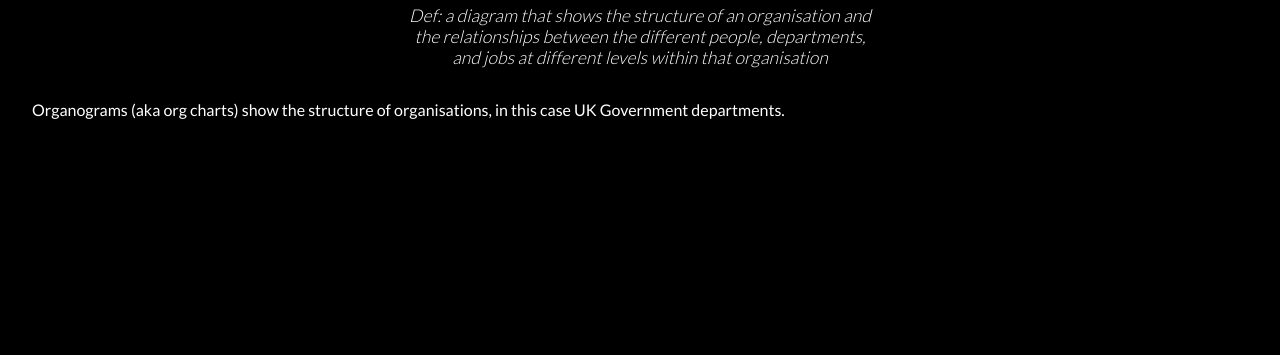
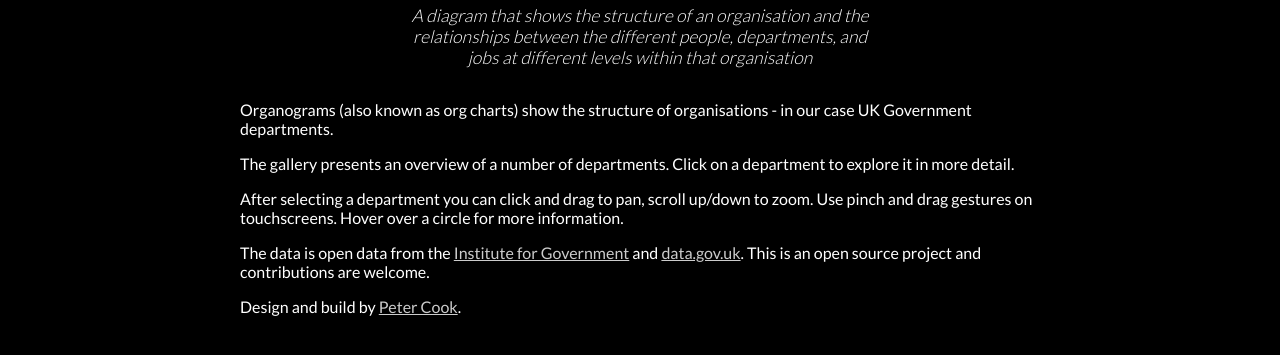
Before and after one commit to peterrcook/organograms, a plain HTML site: page app/index.html in a window 1280 px wide. Both pictures are taken after a click on the element 1252 px from the left and 770 px from the top of the page. Shown: the part 101-456 px from the top of the page. Drawn offline with Linux system fonts and the light colour scheme.

Commit message:
Populate help panel

```diff
--- a/app/css/style.css
+++ b/app/css/style.css
@@ -4,6 +4,16 @@
   background-color: #000;
   color: #fff;
   margin: 0;
+}
+
+a, a:visited {
+    color: #ccc;
+    text-decoration: underline;
+    transition: opacity 0.3s;
+}
+
+a:hover {
+    opacity: 0.5;
 }
 
 .close-button {
@@ -24,6 +34,8 @@
 
 #wrapper {
     position: relative;
+    max-width: 80rem;
+    margin: 0 auto;
 }
 
 #wrapper .panel {
@@ -91,6 +103,7 @@
 }
 
 #gallery .item .label {
+    font-size: 0.9rem;
     text-transform: uppercase;
     color: #aaa;
     text-align: center;
@@ -206,6 +219,13 @@
     text-align: center;
 }
 
+#help .content {
+    font-size: 1rem;
+    max-width: 50rem;
+    margin: 0 auto;
+}
+
+
 @media screen and (min-width: 30em) and (max-width: 60em) {
     #gallery .item {
         flex-basis: 50%;
--- a/app/index.html
+++ b/app/index.html
@@ -111,10 +111,14 @@
     <div id="help" class="panel">
       <div class="header">
         <h1>Organograms</h1>
-        <h2>Def: a diagram that shows the structure of an organisation and the relationships between the different people, departments, and jobs at different levels within that organisation</h2>
+        <h2>A diagram that shows the structure of an organisation and the relationships between the different people, departments, and jobs at different levels within that organisation</h2>
       </div>
       <div class="content">
-        <div>Organograms (aka org charts) show the structure of organisations, in this case UK Government departments.</div>
+        <p>Organograms (also known as org charts) show the structure of organisations - in our case UK Government departments.</p>
+        <p>The gallery presents an overview of a number of departments. Click on a department to explore it in more detail.</p>
+        <p>After selecting a department you can click and drag to pan, scroll up/down to zoom. Use pinch and drag gestures on touchscreens. Hover over a circle for more information.</p>
+        <p>The data is open data from the <a href="https://www.instituteforgovernment.org.uk/blog/hacking-organograms-unlocking-government-data">Institute for Government</a> and <a href="https://data.gov.uk">data.gov.uk</a>. This is an open source project and contributions are welcome.</p>
+        <p>Design and build by <a href="https://peterrcook.com">Peter Cook</a>.</p>
       </div>
       <div class="close-button" onclick="closeHelp()">
         <svg width="20" height="20">
```
